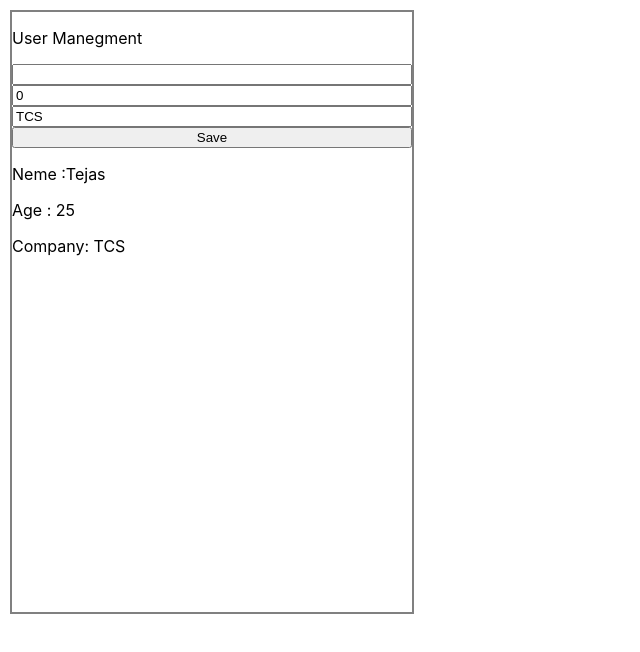
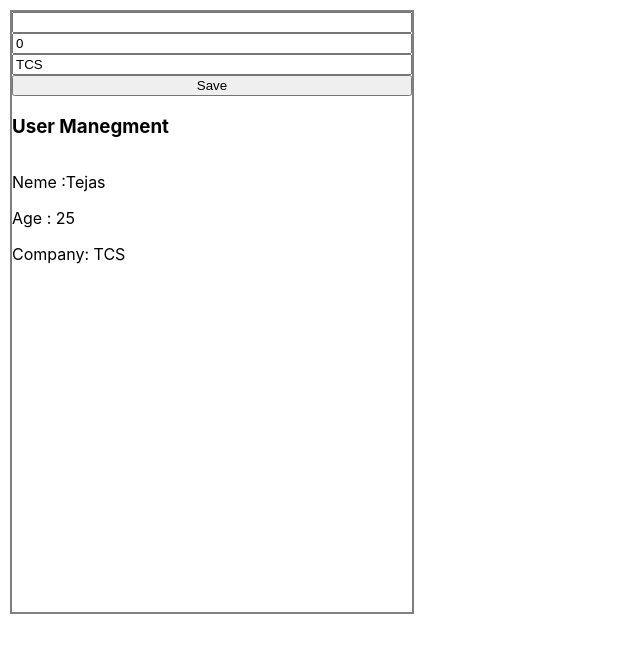
Before and after one commit to swapnilRahangdale/BasicTypeReact, a React (Create React App) app: page / in a window 1280 px wide. Shown: the top 652 px of the page, without its empty margins (0-640 px from the left). Built offline with nearby package versions, Linux system fonts and the light colour scheme.

Commit message:
3rd update

```diff
--- a/src/UserManagment/UserManagment.tsx
+++ b/src/UserManagment/UserManagment.tsx
@@ -22,6 +22,7 @@ const UserManagment:React.FC<{
     const [age, setAge] = useState<number>(0);
 
     const [company, setCompany] = useState<companyType>('TCS')
+
 
 
     const userArr :userType[] = [
@@ -68,7 +69,7 @@ const UserManagment:React.FC<{
 
         <div className= { styless[classValue]}>
 
-         <p>User Manegment</p>
+
 
          <input type = "text" name = "name"
           value = {name}
@@ -89,6 +90,8 @@ const UserManagment:React.FC<{
 
          <button onClick={saveUserData}>Save</button>
 
+         <h3>User Manegment</h3>
+
          {userArrData}
 
         </div>                                                         // return method hoti hai
```
